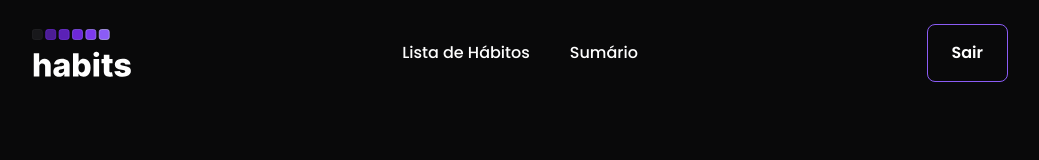
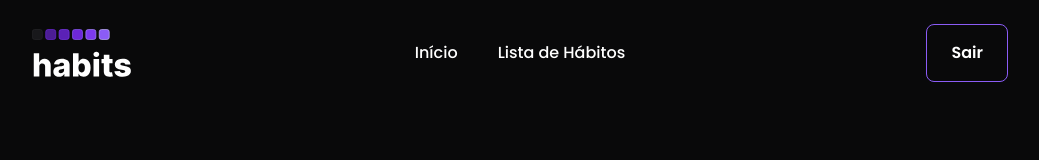
Before and after one commit to eduardomuchak/nlw-setup-frontend, a React (Vite) app: page / in a window 1280 px wide. Shown: the top 160 px of the page, without its empty margins (120-1159 px from the left). Built offline with nearby package versions, Linux system fonts and the light colour scheme; no server answers.

Commit message:
fix: :art: altera nome pagina sumaria para inicio

```diff
--- a/src/components/Header/index.tsx
+++ b/src/components/Header/index.tsx
@@ -21,11 +21,11 @@ export function Header() {
             </Popover.Button>
           </div>
           <nav className="hidden space-x-10 md:flex">
+            <Link to="/" className="text-base font-medium text-white hover:text-violet-300">
+              Início
+            </Link>
             <Link to="/habits-list" className="text-base font-medium text-white hover:text-violet-300">
               Lista de Hábitos
-            </Link>
-            <Link to="/" className="text-base font-medium text-white hover:text-violet-300">
-              Sumário
             </Link>
           </nav>
           <div className="hidden items-center justify-end md:flex md:flex-1 lg:w-0">
@@ -46,7 +46,7 @@ export function Header() {
         leaveTo="opacity-0 scale-95"
       >
         <Popover.Panel focus className="absolute inset-x-0 top-0 origin-top-right transform p-2 transition md:hidden">
-          <div className="divide-y-2 divide-gray-50 rounded-lg bg-background brightness-110 shadow-lg ring-1 ring-black ring-opacity-5">
+          <div className="divide-y-2 divide-gray-50 rounded-lg bg-background shadow-lg ring-1 ring-black ring-opacity-5">
             <div className="px-5 pt-5 pb-6">
               <div className="flex items-center justify-between">
                 <div>
@@ -58,16 +58,14 @@ export function Header() {
                   </Popover.Button>
                 </div>
               </div>
-              <div className="mt-6">
-                <nav className="flex flex-col items-end gap-y-8">
-                  <Link to="/habits-list" className="text-base font-medium text-white hover:text-violet-300">
-                    Lista de Hábitos
-                  </Link>
-                  <Link to="/" className="text-base font-medium text-white hover:text-violet-300">
-                    Sumário
-                  </Link>
-                </nav>
-              </div>
+              <nav className="flex flex-col items-end gap-y-8 mt-6 mr-4">
+                <Link to="/" className="text-base font-medium text-white hover:text-violet-300">
+                  Início
+                </Link>
+                <Link to="/habits-list" className="text-base font-medium text-white hover:text-violet-300">
+                  Lista de Hábitos
+                </Link>
+              </nav>
             </div>
           </div>
         </Popover.Panel>
--- a/src/pages/Summary/index.tsx
+++ b/src/pages/Summary/index.tsx
@@ -6,7 +6,7 @@ import { SummaryHeader } from '../../components/SummaryHeader';
 export function SummaryPage() {
   return (
     <PageContainer>
-      <div className={'w-full max-w-5xl h-[88%] px-6 flex flex-col gap-16 flex-1 items-center justify-center mx-auto'}>
+      <div className={'w-full max-w-5xl px-6 flex flex-col gap-16 flex-1 mt-14 mx-auto'}>
         <SummaryHeader />
         <SummaryTable />
       </div>
```
